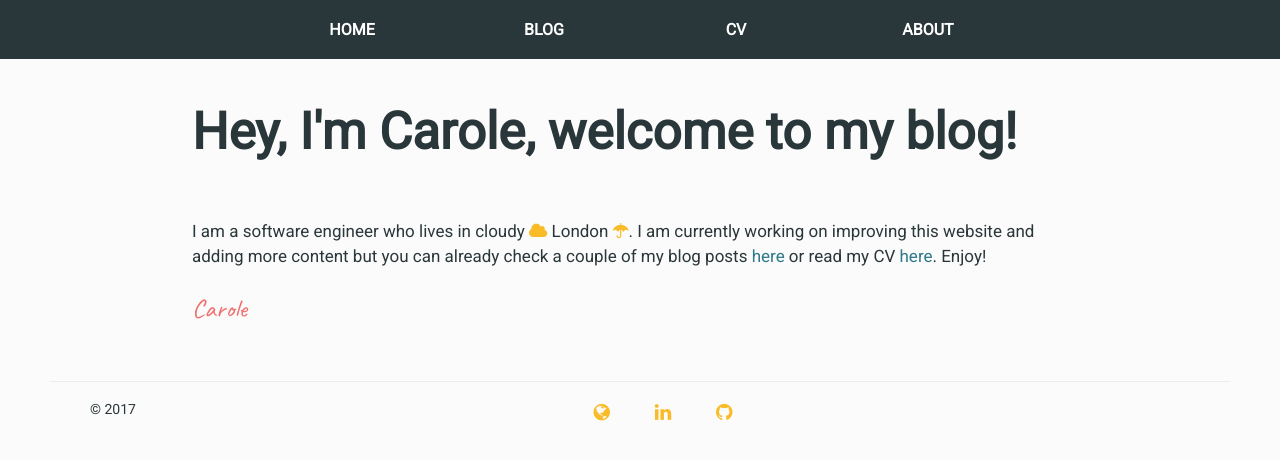
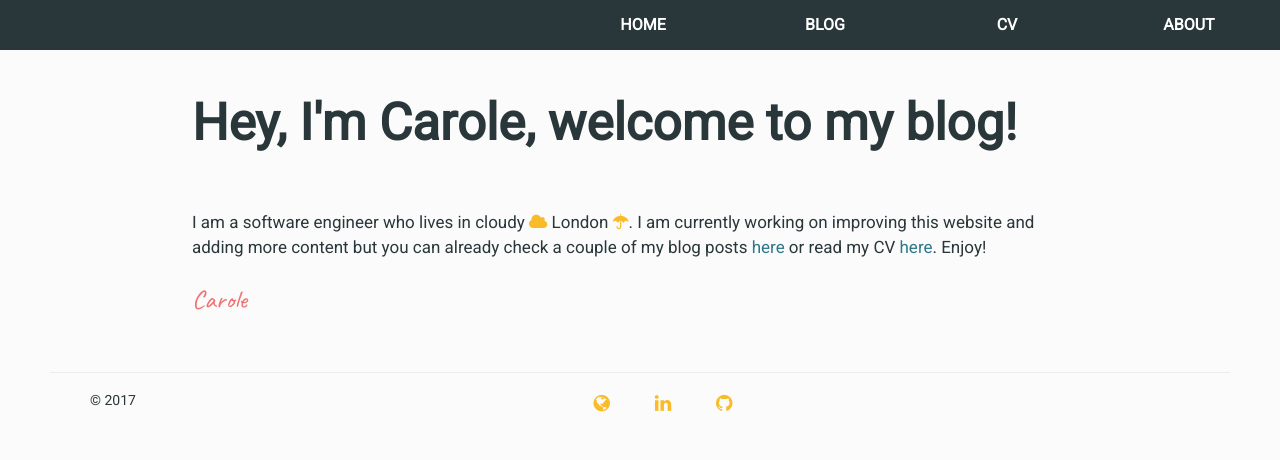
Before and after one commit to caroleolivier/caroleolivier.github.io, a Jekyll site: the page built from index.html, in a window 1280 px wide. Shown: the top 460 px of the page. Built offline with Jekyll 4.4.1, drawn with Linux system fonts in a browser that asks for light colours.

Commit message:
change header style

```diff
--- a/_layouts/default.html
+++ b/_layouts/default.html
@@ -9,6 +9,18 @@
     </head>
     <body>
         <div class="website-header">
+            <div class="horizontal-stack">
+
+                <div class="left-item">
+                    <!-- <div class="signature">
+                        CO
+                    </div> -->
+                </div>
+
+                <div class="middle-item">
+                </div>
+
+                <div class="right-item">
                     <ul>
                         <li><a href="/">Home</a></li>
                         <li><a href="/blog">Blog</a></li>
@@ -16,16 +28,17 @@
                         <li><a href="/about">About</a></li>
                     </ul>
                 </div>
-
+            </div>
+        </div>
 
         <div class="website-container">
             {{ content }}
         </div>
 
         <footer class="website-footer">
-            <div style="text-align:center">
+            <div class="horizontal-stack">
 
-                <div style="float: left">
+                <div class="left-item">
                     <ul class="info">
                         <li>
                             © 2017
@@ -33,7 +46,7 @@
                     </ul>
                 </div>
 
-                <div style="display: inline">
+                <div class="middle-item">
                     <ul class="links">
                         <li class="website">
                             <a href="{{site.website}}" target="_blank"><i class="fa fa-globe"></i></a>
@@ -49,7 +62,7 @@
                     </ul>
                 </div>
 
-                <div style="float: right">
+                <div class="right-item">
                 </div>
             </div>
         </footer>
--- a/assets/sass/global.scss
+++ b/assets/sass/global.scss
@@ -13,3 +13,17 @@ body {
     font-size: 26px;
     color: #f17070;
 }
+
+
+.horizontal-stack {
+    text-align: center;
+    .left-item {
+        float: left;
+    }
+    .middle-item {
+        display: inline;
+    }
+    .right-item {
+        float: right;
+    }
+}
--- a/assets/sass/website-header.scss
+++ b/assets/sass/website-header.scss
@@ -1,23 +1,24 @@
+$header_height: 50px;
+
 .website-header {
-    padding-left: 10px 20px;
     background-color: $header_background;
+    height: $header_height;
+    line-height: $header_height;
 
     ul {
         list-style-type: none;
         margin: 0;
-        padding: 0 20%;
-        overflow: hidden;
     }
 
     li {
         float: left;
-        width: 25%;
 
         a {
             color: $header_color;
             font-weight: 600;
             display: block;
-            padding: 20px 16px;
+            padding: 0px 16px;
+            width: 150px;
             text-align: center;
             text-decoration: none;
             text-transform: uppercase;
```
Lines whose indentation alone changed are shown as unchanged.
